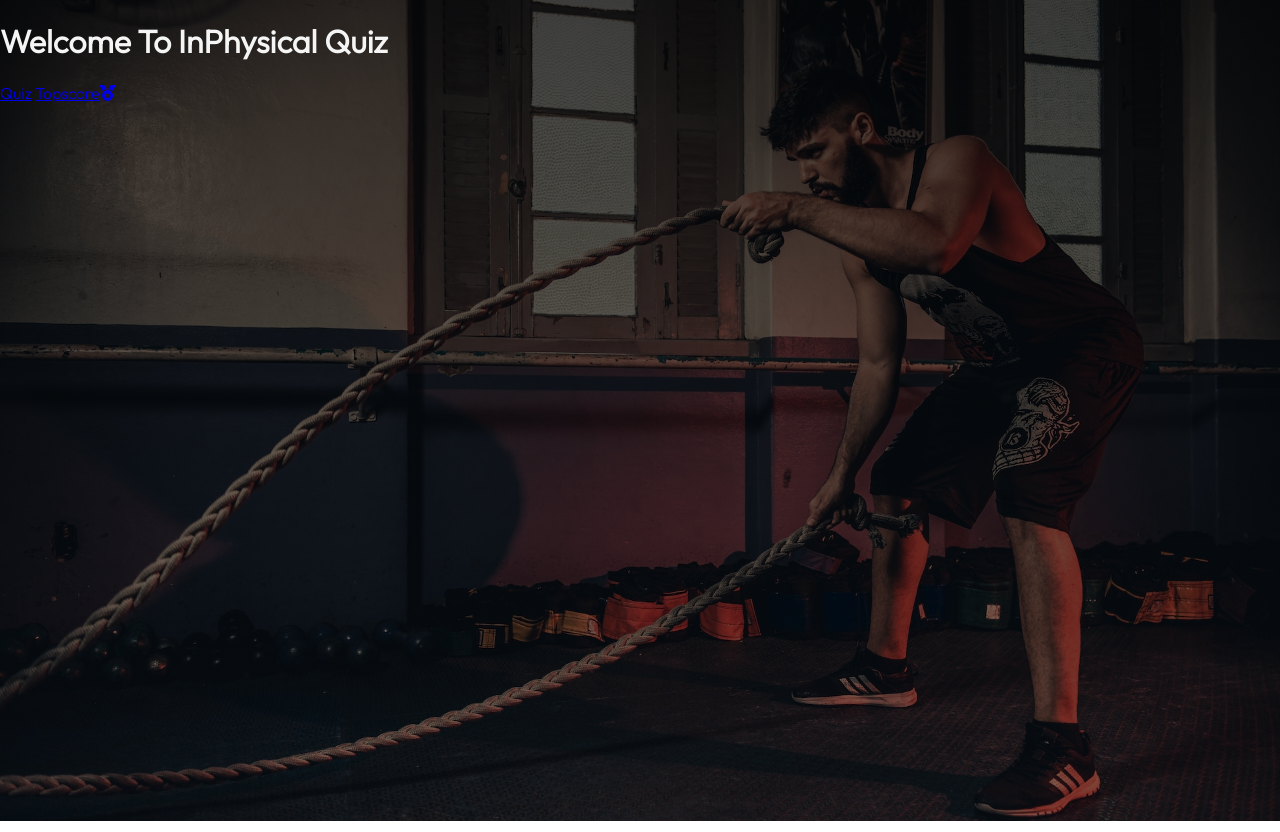
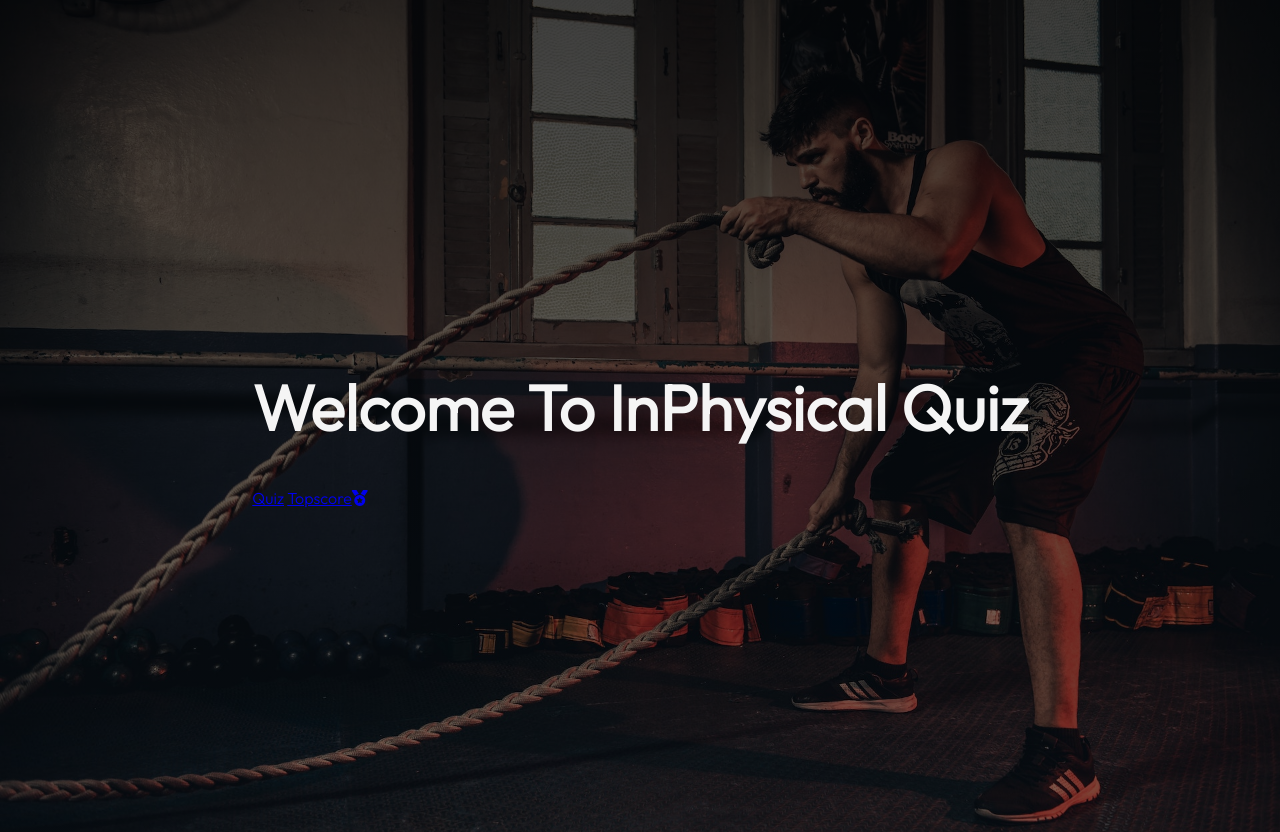
Before and after one commit to danieljcave/inphysical-quiz, a plain HTML site: page index.html in a window 1280 px wide. Drawn offline with Linux system fonts and the light colour scheme.

Commit message:
add style to css quiz container for the start of the quiz

```diff
--- a/assets/css/style.css
+++ b/assets/css/style.css
@@ -9,6 +9,22 @@ body{
     background-position: center center;
     background-repeat: no-repeat;
     background-size: cover;
-    height: 50rem;
+    height: auto;
     width: 100%;
 }
+
+h1{
+    font-size: 4rem;
+    color: #f5f5f5;
+    margin-bottom: 2.5rem;
+}
+
+.quiz-container{
+    width: 100vh;
+    height: 100vh;
+    align-items: center;
+    justify-content: center;
+    display: flex;
+    margin: 0 auto;
+    padding: 1rem;
+}
```
